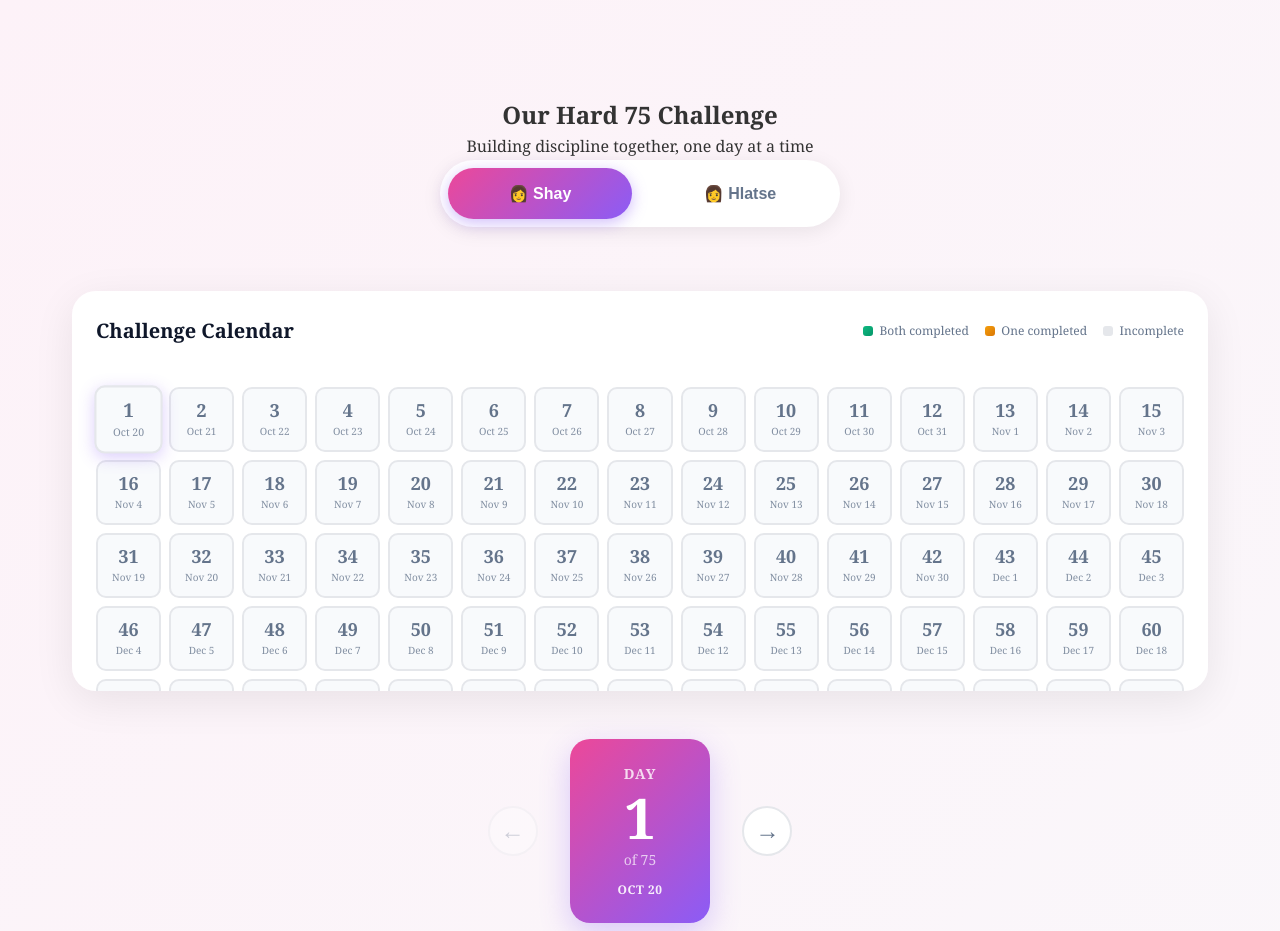
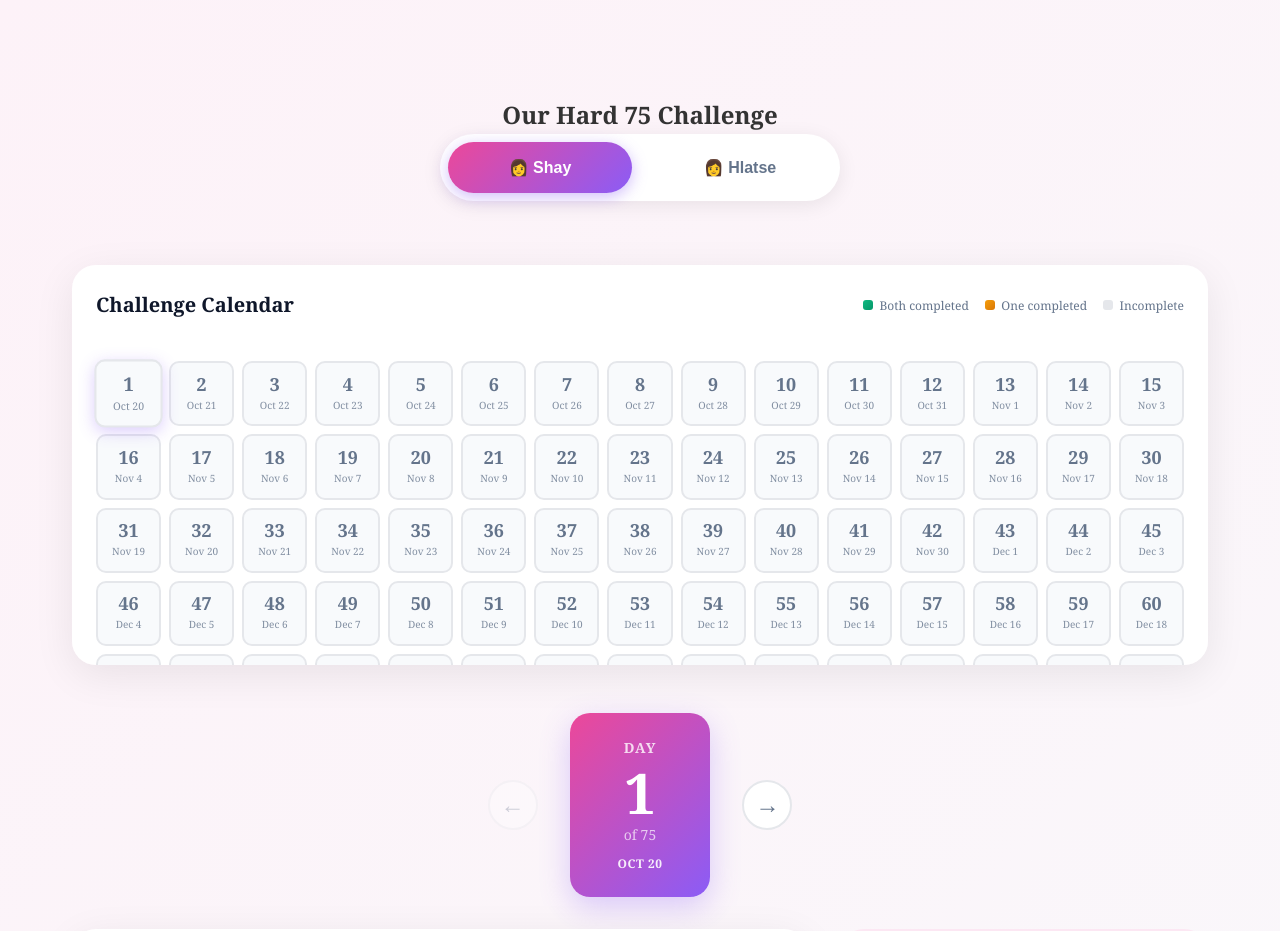
Before and after one commit to NaumM09/bae, a React (Create React App) app: page / in a window 1280 px wide. Shown: the part 800-1731 px from the top of the page. Built offline with nearby package versions, Linux system fonts and the light colour scheme; no server answers; the database is empty.

Commit message:
chnaged subheading

```diff
--- a/src/components/Hard75Section.js
+++ b/src/components/Hard75Section.js
@@ -254,7 +254,6 @@ const Hard75Section = () => {
         {/* Header */}
         <div className="hard75-header">
           <h2>Our Hard 75 Challenge</h2>
-          <p className="subtitle">Building discipline together, one day at a time</p>
 
           {/* User Toggle */}
           <div className="user-toggle">
```
